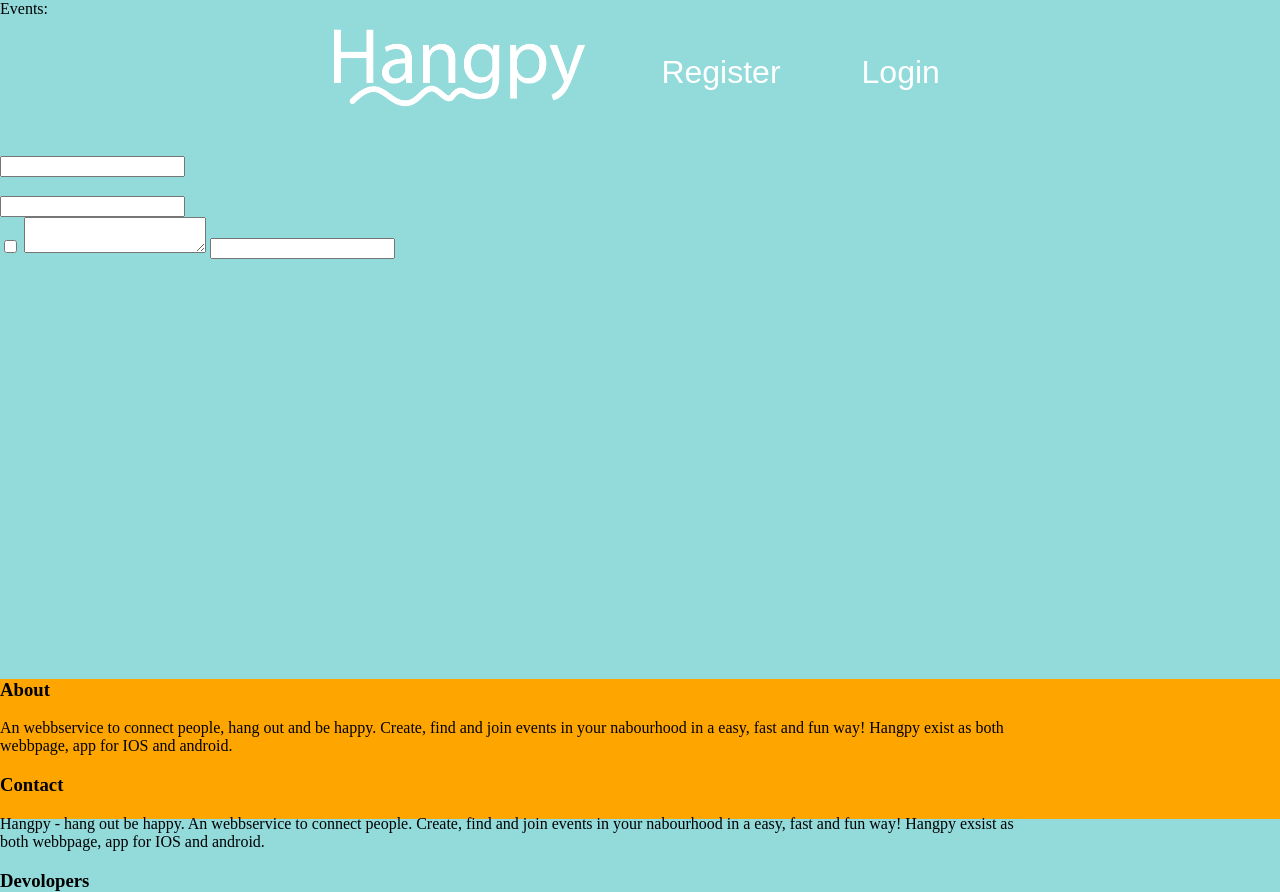
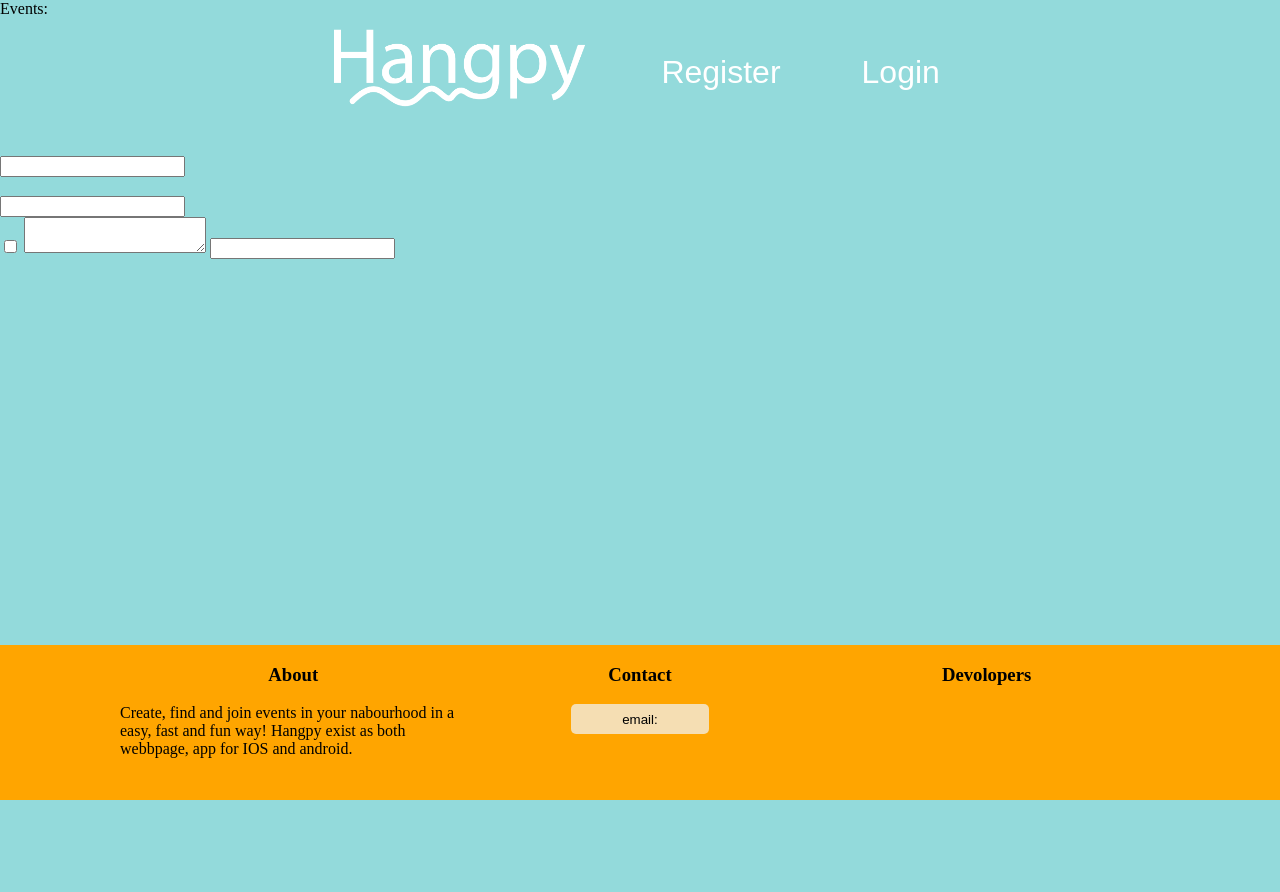
Before and after one commit to Littlemeister/hangpy_webpage, a PHP site: page / in a window 1280 px wide. After the commit the page ends 800 px from the top, so only its background shows below. Run offline with PHP 8.4, Linux system fonts and the light colour scheme; some libraries are stand-ins or nearby versions.

Commit message:
footer v.0.5

```diff
--- a/components/footer.php
+++ b/components/footer.php
@@ -3,20 +3,16 @@
   <div class="footer_inside_content_wrapper">
     <div class="footer_content_1">
       <h3>About</h3>
-      <p> An webbservice to connect people, hang out and be happy.
-        Create, find and join events in your nabourhood in a easy, fast and fun way!
-        Hangpy exist as both webbpage, app for IOS and android.
-      </p>
+      <p>Create, find and join events in your nabourhood in a easy, fast and fun way!
+        Hangpy exist as both webbpage, app for IOS and android.</p>
     </div>
     <div class="footer_content_2">
       <h3>Contact</h3>
-      <p>Hangpy - hang out be happy. An webbservice to connect people.
-        Create, find and join events in your nabourhood in a easy, fast and fun way!
-        Hangpy exsist as both webbpage, app for IOS and android.
-      </p>
+      <button>email: </button>
     </div>
     <div class="footer_content_3">
       <h3>Devolopers</h3>
+      <p></p>
     </div>
   </div>
 
--- a/styles/footer.css
+++ b/styles/footer.css
@@ -1,23 +1,37 @@
 .page-wrap {
   min-height: 100%;
   /* equal to footer height */
-  margin-bottom: -140px;
+  margin-bottom: -155px;
 }
 .page-wrap:after {
   content: "";
   display: block;
 }
 footer, .page-wrap:after {
-  height: 140px;
+  height: 155px;
 }
 footer {
   background: orange;
 }
 
 .footer_inside_content_wrapper{
-  width: 80%;
+  max-width: 1040px;
+  margin:auto;
 }
 
-.footer_content_1{
+.footer_content_1, .footer_content_2, .footer_content_3{
+  width: 33.33%;
+  float:left;
+}
+.footer_inside_content_wrapper h3, .footer_content_2 {
+  text-align: center;
+}
 
+.footer_content_2 button{
+  background-color: wheat;
+    border: none;
+    height: 30px;
+    width: 40%;
+    border-radius: 5px;
+    cursor: pointer;
 }
```
